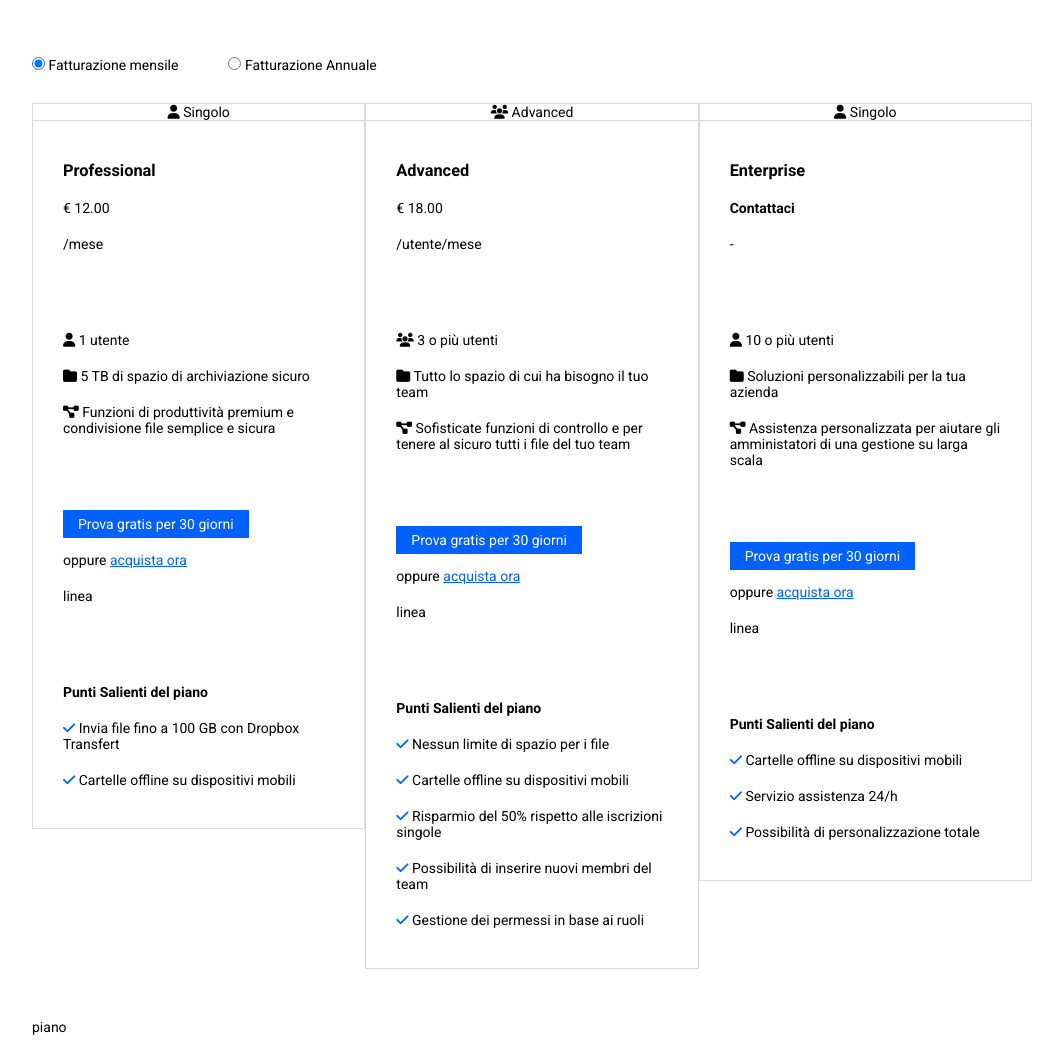
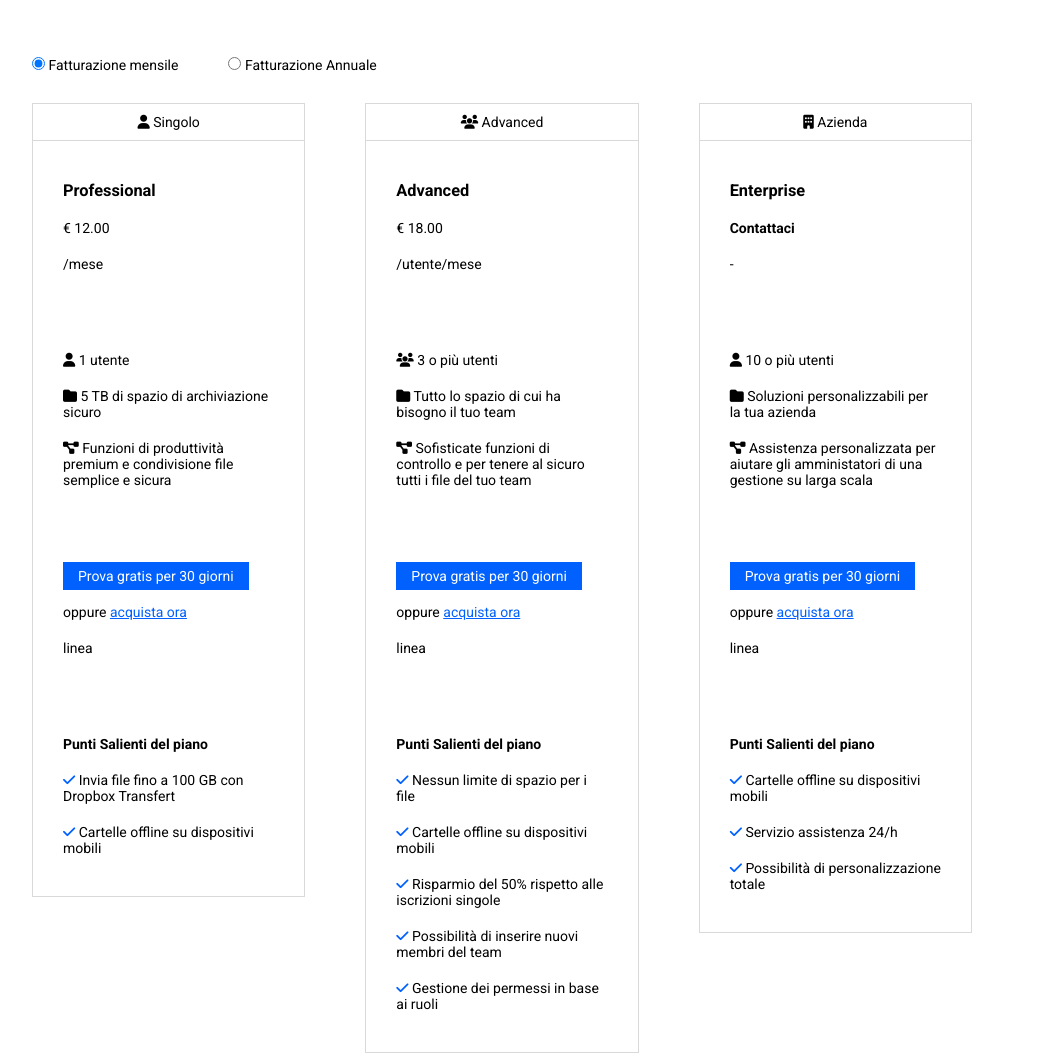
Before and after one commit to eduardorocco/htmlcss-dropbox, a plain HTML site: page index.html in a window 1280 px wide. Shown: the part 946-2001 px from the top of the page, without its empty margins (108-1171 px from the left). Drawn offline with Linux system fonts and the light colour scheme.

Commit message:
ADD padding to columns

```diff
--- a/css/app.css
+++ b/css/app.css
@@ -151,6 +151,7 @@
     border: 1px solid rgba(217, 217, 217, 1);
     text-align: center;
     border-bottom: none;
+    padding: 10px 0px;
 }
 
 .card__body {
@@ -178,6 +179,14 @@
     color: var(--blue);
 }
 
+.row .card {
+    padding-right: 60px;
+}
+
+.no-right-padding {
+    padding-right: 0px;
+}
+
 /* DEBUG */
 
 .debug [class^='container'] {
--- a/index.html
+++ b/index.html
@@ -170,7 +170,7 @@
                     </li>
                     <li class="col-4">
                         <div class="card">
-                            <div class="card">
+
                                 <div class="card__header"><i class="fa-solid fa-users"></i></i> Advanced</div>
                                 <div class="card__body">
                                     <ul class="cost">
@@ -238,13 +238,13 @@
                                         </li>
                                     </ul>
                                 </div>
-                            </div>
+
                         </div>
                     </li>
                     <li class="col-4">
-                        <div class="card">
-                            <div class="card">
-                                <div class="card__header"><i class="fa-solid fa-user"></i> Singolo</div>
+                        <div class="card no-right-padding">
+
+                                <div class="card__header"><i class="fa-solid fa-building"></i></i> Azienda</div>
                                 <div class="card__body">
                                     <ul class="cost">
 
@@ -304,9 +304,10 @@
                                             <i class="fa-solid fa-check"></i> Possibilità di personalizzazione totale
                                         </li>
                                     </ul>
-                                </div>
+
                             </div>
                         </div>
+
                     </li>
                     <li class="col-12">
                         <div class="card">piano</div>
```
